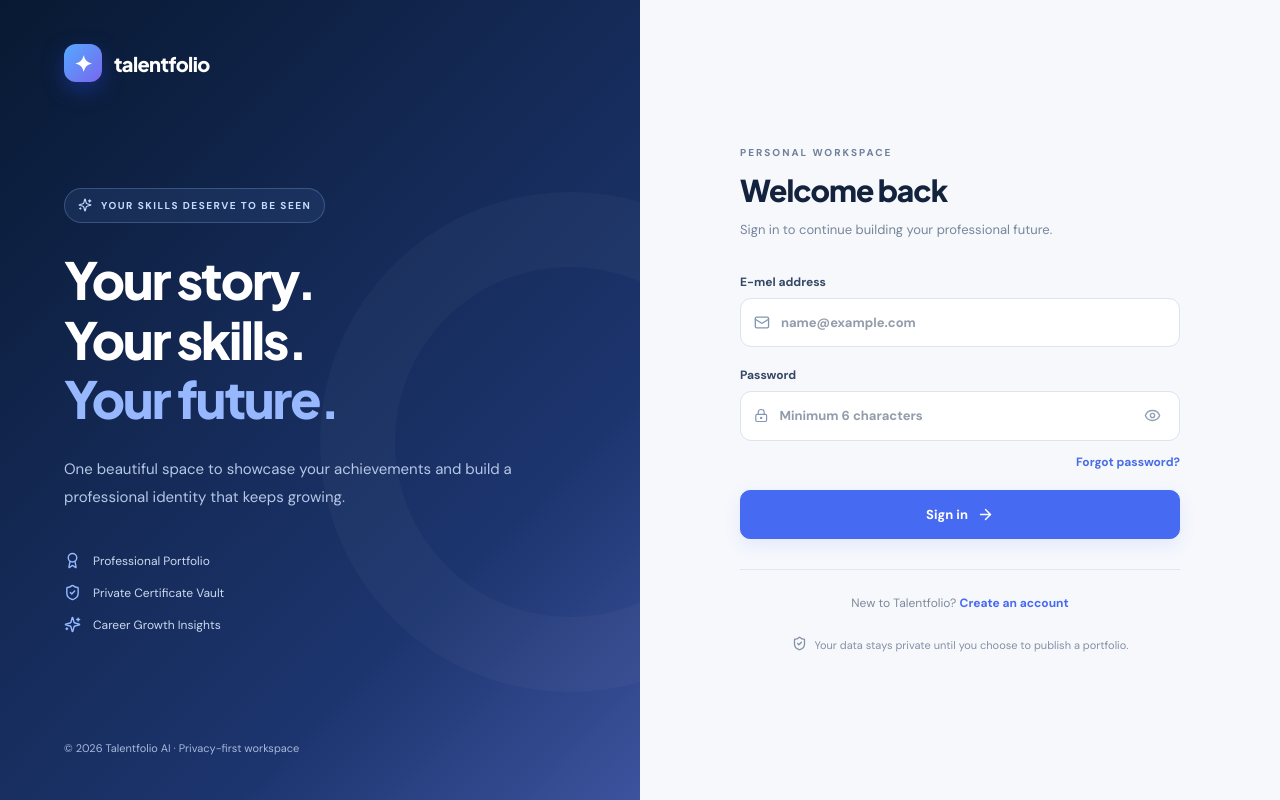
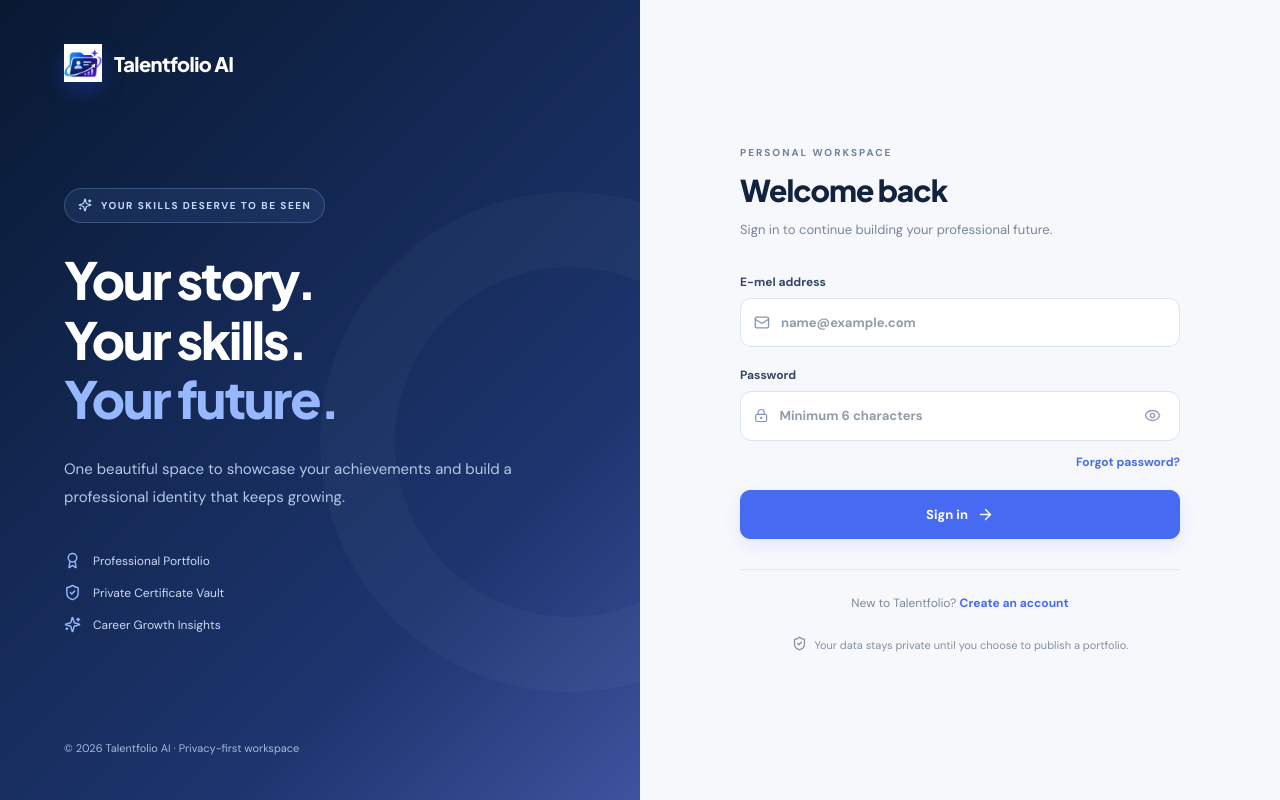
Before and after one commit to ferlin070/talent-portfolio-ai, a Next.js app: page /auth in a window 1280 px wide. Built offline with nearby package versions, Linux system fonts and the light colour scheme; no server answers.

Commit message:
brand: use Talentfolio AI logo in navigation, login and browser tab

```diff
--- a/app/auth/page.tsx
+++ b/app/auth/page.tsx
@@ -33,9 +33,9 @@ export default function AuthPage(){
   }catch(e){setError(e instanceof Error?e.message:"Authentication failed");}
   finally{setBusy(false);}
  }
- return <main className="tf-auth-page"><div className="tf-auth-left"><Link href="/" className="tf-brand" style={{padding:0}}><span className="tf-brandicon">✦</span> talentfolio</Link>
+ return <main className="tf-auth-page"><div className="tf-auth-left"><Link href="/" className="tf-brand" style={{padding:0}}><span className="tf-brandicon tf-logo-mark"><img src="/talentfolio-mark.svg" alt="" width="38" height="38"/></span> Talentfolio AI</Link>
  <div><span className="tf-auth-badge"><Sparkles size={14}/> YOUR SKILLS DESERVE TO BE SEEN</span><h1>Your story.<br/>Your skills.<br/><em>Your future.</em></h1><p>One beautiful space to showcase your achievements and build a professional identity that keeps growing.</p><div className="tf-auth-points"><span><Award size={17}/> Professional Portfolio</span><span><ShieldCheck size={17}/> Private Certificate Vault</span><span><Sparkles size={17}/> Career Growth Insights</span></div></div><small>© 2026 Talentfolio AI · Privacy-first workspace</small></div>
- <div className="tf-auth-right"><div className="tf-auth-card"><div className="tf-auth-mobilebrand"><span className="tf-brandicon">✦</span> talentfolio</div><div className="tf-eyebrow">PERSONAL WORKSPACE</div><h2>{title}</h2><p className="tf-auth-sub">{mode==="signup"?"Cipta akaun percuma untuk mula membina profil profesional.":mode==="login"?"Sign in to continue building your professional future.":mode==="reset"?"Kami akan hantarkan pautan set semula ke e-mel anda.":"Masukkan kata laluan baru untuk akaun anda."}</p>
+ <div className="tf-auth-right"><div className="tf-auth-card"><div className="tf-auth-mobilebrand"><span className="tf-brandicon tf-logo-mark"><img src="/talentfolio-mark.svg" alt="" width="38" height="38"/></span> Talentfolio AI</div><div className="tf-eyebrow">PERSONAL WORKSPACE</div><h2>{title}</h2><p className="tf-auth-sub">{mode==="signup"?"Cipta akaun percuma untuk mula membina profil profesional.":mode==="login"?"Sign in to continue building your professional future.":mode==="reset"?"Kami akan hantarkan pautan set semula ke e-mel anda.":"Masukkan kata laluan baru untuk akaun anda."}</p>
  <form className="tf-form" onSubmit={submit}>
  {mode!=="newpassword"&&<label>E-mel address<div className="tf-auth-input"><Mail size={17}/><input type="email" required autoComplete="email" value={email} onChange={e=>setEmail(e.target.value)} placeholder="name@example.com"/></div></label>}
  {mode!=="reset"&&<label>Password<div className="tf-auth-input"><LockKeyhole size={17}/><input required minLength={6} type={visible?"text":"password"} autoComplete={mode==="login"?"current-password":"new-password"} value={password} onChange={e=>setPassword(e.target.value)} placeholder="Minimum 6 characters"/><button type="button" aria-label={visible?"Sembunyikan kata laluan":"Tunjuk kata laluan"} onClick={()=>setVisible(!visible)}>{visible?<EyeOff size={17}/>:<Eye size={17}/>}</button></div></label>}
```
